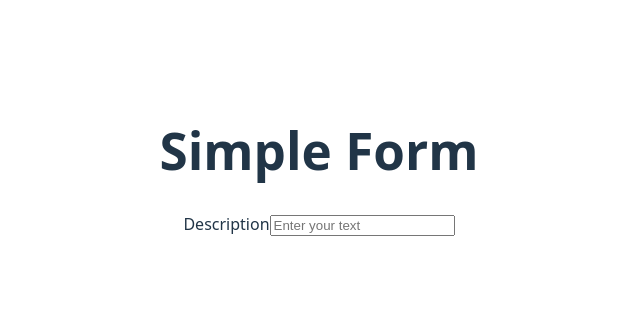
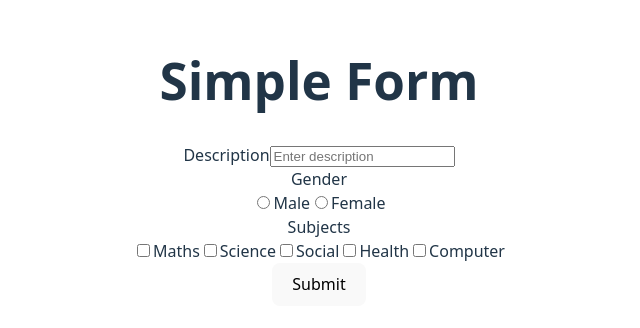
Before and after one commit to Kanchan012/form-react, a React (Vite) app in the folder form/: page / in a window 1280 px wide. Shown: the part 238-566 px from the top of the page, without its empty margins (321-961 px from the left). Built offline with nearby package versions, Linux system fonts and the light colour scheme.

Commit message:
Form code added

```diff
--- a/form/src/App.tsx
+++ b/form/src/App.tsx
@@ -1,18 +1,175 @@
-// import { useState } from 'react'
-import './App.css'
+import { useState } from "react";
+import "./App.css";
+
+type InputFieldProps = {
+  label: string;
+  type: string;
+  placeholder: string;
+  value: string;
+  onChange: (e: React.ChangeEvent<HTMLInputElement>) => void;
+};
+
+function InputField({
+  label,
+  type,
+  placeholder,
+  value,
+  onChange,
+}: InputFieldProps) {
+  return (
+    <div className="form-group">
+      <label>{label}</label>
+      <input
+        type={type}
+        placeholder={placeholder}
+        value={value}
+        onChange={onChange}
+      />
+    </div>
+  );
+}
+
+type RadioGroupProps = {
+  label: string;
+  name: string;
+  options: string[];
+  value: string;
+  onChange: (e: React.ChangeEvent<HTMLInputElement>) => void;
+};
+
+function RadioGroup({
+  label,
+  name,
+  options,
+  value,
+  onChange,
+}: RadioGroupProps) {
+  return (
+    <div className="form-group">
+      <label>{label}</label>
+      <div className="options">
+        {options.map((option) => (
+          <label key={option}>
+            <input
+              type="radio"
+              name={name}
+              value={option}
+              checked={value === option}
+              onChange={onChange}
+            />
+            {option}
+          </label>
+        ))}
+      </div>
+    </div>
+  );
+}
+
+type CheckboxGroupProps = {
+  label: string;
+  options: string[];
+  selectedValues: string[];
+  onChange: (e: React.ChangeEvent<HTMLInputElement>) => void;
+};
+
+function CheckboxGroup({
+  label,
+  options,
+  selectedValues,
+  onChange,
+}: CheckboxGroupProps) {
+  return (
+    <div className="form-group">
+      <label>{label}</label>
+      <div className="options">
+        {options.map((option) => (
+          <label key={option}>
+            <input
+              type="checkbox"
+              value={option}
+              checked={selectedValues.includes(option)}
+              onChange={onChange}
+            />
+            {option}
+          </label>
+        ))}
+      </div>
+    </div>
+  );
+}
 
 function App() {
-  // const [count, setCount] = useState(0)
+  const [description, setDescription] = useState("");
+  const [gender, setGender] = useState("");
+  const [subjects, setSubjects] = useState<string[]>([]);
+  const [submitted, setSubmitted] = useState(false);
+
+  const handleSubjectChange = (
+    e: React.ChangeEvent<HTMLInputElement>
+  ) => {
+    const value = e.target.value;
+    setSubjects((prev) =>
+      prev.includes(value)
+        ? prev.filter((item) => item !== value)
+        : [...prev, value]
+    );
+  };
+
+  const handleSubmit = (e: React.FormEvent<HTMLFormElement>) => {
+    e.preventDefault();
+    setSubmitted(true);
+  };
+
   return (
-    <>
-      <div>
+    <div className="container">
+      <form className="form-card" onSubmit={handleSubmit}>
         <h1>Simple Form</h1>
-        <label htmlFor="Description">Description</label>
-        <input type="text" placeholder='Enter your text' />
 
-      </div>
-    </>
-  )
+        <InputField
+          label="Description"
+          type="text"
+          placeholder="Enter description"
+          value={description}
+          onChange={(e) => setDescription(e.target.value)}
+        />
+
+        <RadioGroup
+          label="Gender"
+          name="gender"
+          options={["Male", "Female"]}
+          value={gender}
+          onChange={(e) => setGender(e.target.value)}
+        />
+
+        <CheckboxGroup
+          label="Subjects"
+          options={["Maths", "Science", "Social", "Health", "Computer"]}
+          selectedValues={subjects}
+          onChange={handleSubjectChange}
+        />
+
+        <button type="submit" className="submit-btn">
+          Submit
+        </button>
+
+        {submitted && (
+          <div className="result">
+            {description && (
+              <p><strong>Description:</strong> {description}</p>
+            )}
+            {gender ? (
+              <p><strong>Gender:</strong> {gender}</p>
+            ) : (
+              <p className="error">Please select gender</p>
+            )}
+            {subjects.length > 0 && (
+              <p><strong>Subjects:</strong> {subjects.join(", ")}</p>
+            )}
+          </div>
+        )}
+      </form>
+    </div>
+  );
 }
 
-export default App
+export default App;
--- /dev/null
+++ b/package.json
@@ -0,0 +1,6 @@
+{
+  "devDependencies": {
+    "@types/react": "^19.2.8",
+    "@types/react-dom": "^19.2.3"
+  }
+}
```
Also changed, not shown: 1 other file (tests, documents, lock files or other folders).
